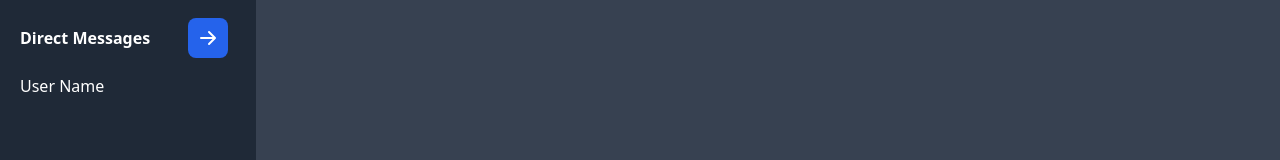
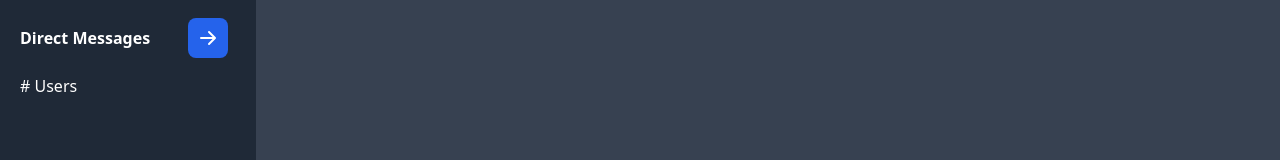
Before and after one commit to mengchu213/slack-app, a React (Vite) app: page /dashboard in a window 1280 px wide. Shown: the part 244-404 px from the top of the page. Built offline with nearby package versions, Linux system fonts and the light colour scheme; no server answers; sample sign-in values are in the browser's storage.

Commit message:
Add DirectMessage User UI

```diff
--- a/src/Dashboard/Dashboard.tsx
+++ b/src/Dashboard/Dashboard.tsx
@@ -17,6 +17,10 @@
 
   const handleAddChannel = () => {
     setShowNewChannel(true);
+  };
+
+  const handleAddUser = () => {
+    setShowNewDirectMessage(true);
   };
 
   const handleLogout = () => {
@@ -42,7 +46,7 @@
       </button>
       <Header />
       <div className="flex flex-grow">
-        <Sidebar onAddChannel={handleAddChannel} />
+        <Sidebar onAddChannel={handleAddChannel} onAddUser={handleAddUser}/>
         <Workspace />
       </div>
 
--- a/src/Dashboard/DirectMessageItem.tsx
+++ b/src/Dashboard/DirectMessageItem.tsx
@@ -0,0 +1,7 @@
+export const DirectMessageItems = () => {
+    return (
+        <div className="px-5 py-1 hover:bg-gray-600 cursor-pointer">
+      # Users
+    </div>
+    )
+}
--- a/src/Dashboard/DirectMessageSection.tsx
+++ b/src/Dashboard/DirectMessageSection.tsx
@@ -1,9 +1,20 @@
-const DirectMessageSection = () => {
+import { DirectMessageItems } from "./DirectMessageItem";
+import React from "react";
+
+
+interface DirectMessageSection {
+  onAddUser: () => void;
+}
+
+const DirectMessageSection: React.FC<DirectMessageSection> = ({ onAddUser }) => {
   return (
     <div>
       <div className="px-5 py-3 flex justify-between items-center">
         <h2 className="font-semibold">Direct Messages</h2>
-        <button className="text-white bg-blue-600 hover:bg-blue-700 focus:ring-blue-800 focus:ring-4 focus:outline-none font-medium rounded-lg text-sm p-2.5 text-center inline-flex items-center mr-2 ">
+        <button
+          className="text-white bg-blue-600 hover:bg-blue-700 focus:ring-blue-800 focus:ring-4 focus:outline-none font-medium rounded-lg text-sm p-2.5 text-center inline-flex items-center mr-2 "
+          onClick={onAddUser}
+        >
           <svg
             aria-hidden="true"
             className="w-5 h-5"
@@ -19,10 +30,7 @@
           </svg>
         </button>
       </div>
-      <div className="px-5 py-1 hover:bg-gray-600 cursor-pointer">
-        User Name
-      </div>
-      {}
+      <DirectMessageItems />
     </div>
   );
 };
--- a/src/Dashboard/NewDirectMessageForm.tsx
+++ b/src/Dashboard/NewDirectMessageForm.tsx
@@ -1,4 +1,4 @@
-import React, {useState} from "react";
+import React, { useState } from "react";
 
 const NewDirectMessageForm: React.FC = () => {
   const [username, setUsername] = useState("");
@@ -10,14 +10,19 @@
   };
 
   return (
-    <form onSubmit={handleSubmit}>
+    <form onSubmit={handleSubmit} className="flex justify-center items-center">
       <input
         type="text"
         value={username}
         onChange={(event) => setUsername(event.target.value)}
         placeholder="Enter username..."
+        className="bg-gray-50 border border-gray-300 text-gray-900 text-sm rounded-lg focus:ring-blue-500 focus:border-blue-500 mr-10 w-full p-2.5 flex justify-center items-center"
       />
-      <button type="submit">Send Direct Message</button>
+      <button
+        type="submit"
+        className="text-white bg-gray-800 hover:bg-gray-900 focus:outline-none focus:ring-4 focus:ring-gray-300 font-medium rounded-lg text-sm px-5 py-2.5 mr-2 mb-2 "
+      >
+        Send Direct Message</button>
     </form>
   );
 };
--- a/src/Dashboard/Sidebar.tsx
+++ b/src/Dashboard/Sidebar.tsx
@@ -4,9 +4,10 @@
 
 interface SidebarProps {
   onAddChannel: () => void;
+  onAddUser: () => void;
 }
 
-const Sidebar: React.FC<SidebarProps> = ({onAddChannel}) => {
+const Sidebar: React.FC<SidebarProps> = ({onAddChannel, onAddUser}) => {
   return (
     <div className="h-screen w-64 bg-gray-800 text-white overflow-auto">
       <div className="px-5 py-5">
@@ -14,7 +15,7 @@
       </div>
       <hr />
       <ChannelSection onAddChannel={onAddChannel} />
-      <DirectMessageSection />
+      <DirectMessageSection onAddUser={onAddUser}/>
     </div>
   );
 };
```
